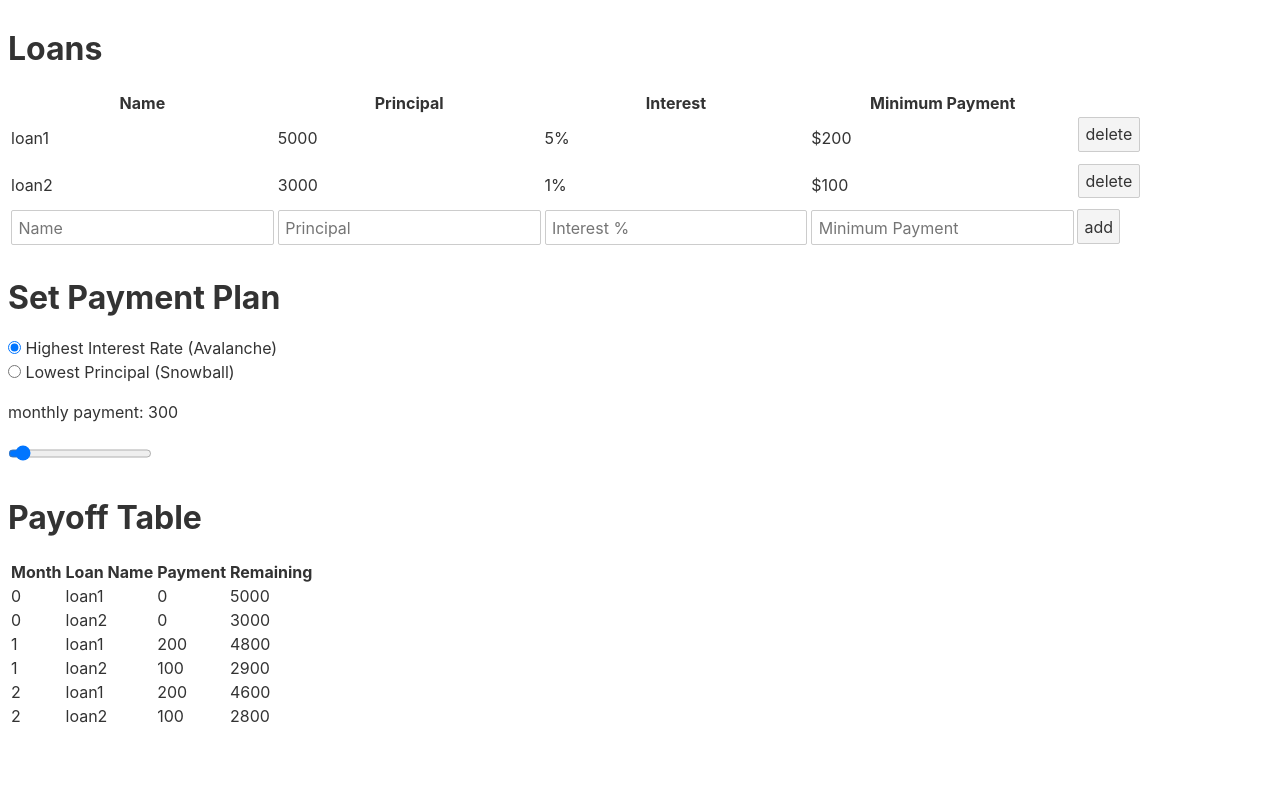
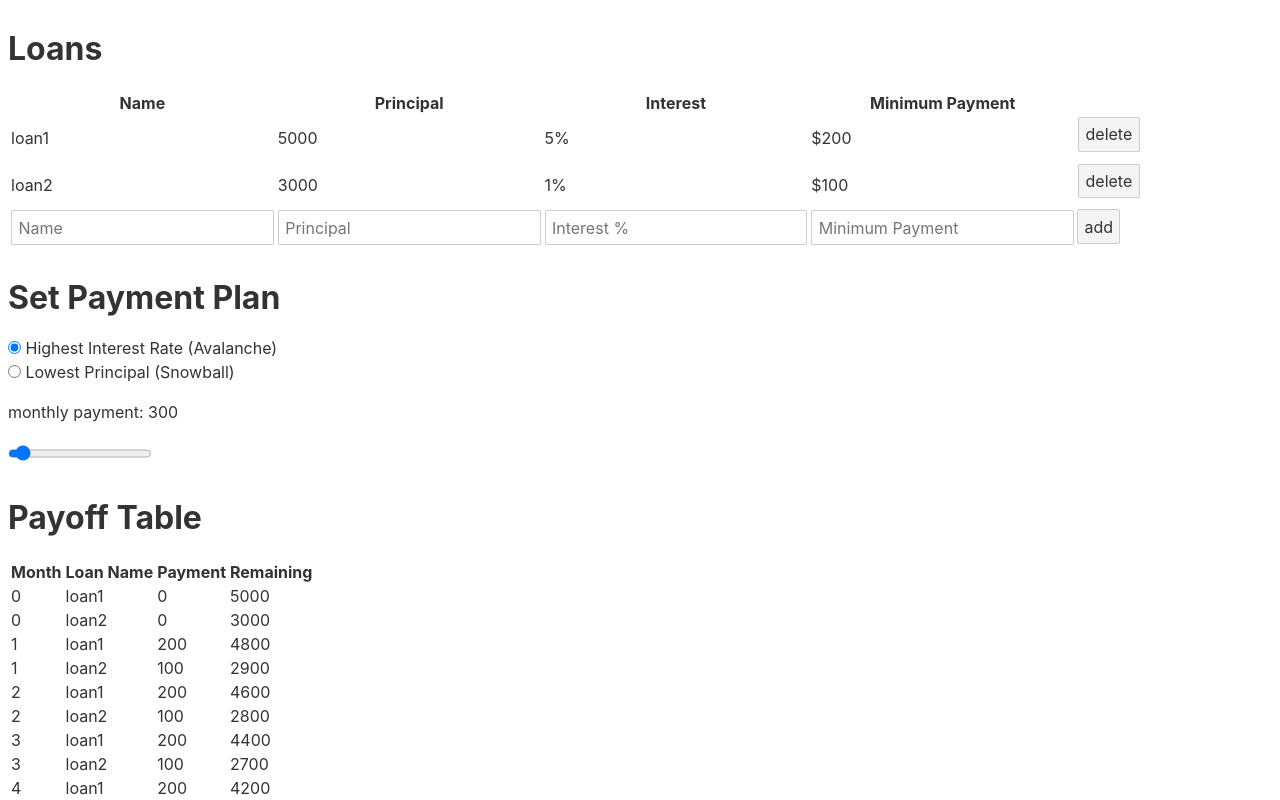
Before and after one commit to daltonscharff/unbury-me, a Svelte app: page / in a window 1280 px wide. Shown: the top 800 px of the page. Built offline with nearby package versions, Linux system fonts and the light colour scheme.

Commit message:
adds loop to get payoff table to zero

```diff
--- a/src/PayoffTable.svelte
+++ b/src/PayoffTable.svelte
@@ -67,8 +67,17 @@
 
     const generatePayoffTable = (loans, payment) => {
         createMonthZero(loans);
-        calculatePayment(loans, payment);
-        calculatePayment(loans, payment);
+
+        for (let i = 0; i < 100; i++) {
+            calculatePayment(loans, payment);
+            let currentMonth = months[months.length - 1];
+            let remaining = 0;
+            for (let loanName of currentMonth.keys()) {
+                remaining += currentMonth.get(loanName).remainingPrincipal;
+            }
+
+            if (remaining === 0) break;
+        }
     };
 
     $: generatePayoffTable(sortedLoans, $monthlyPayment);
```
